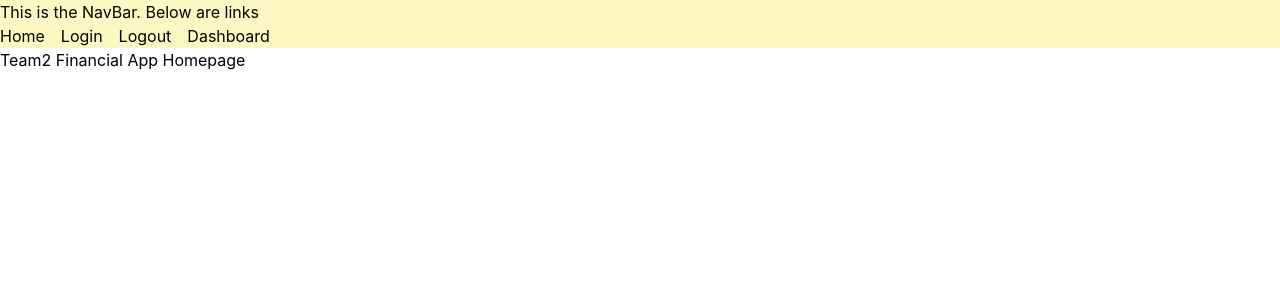
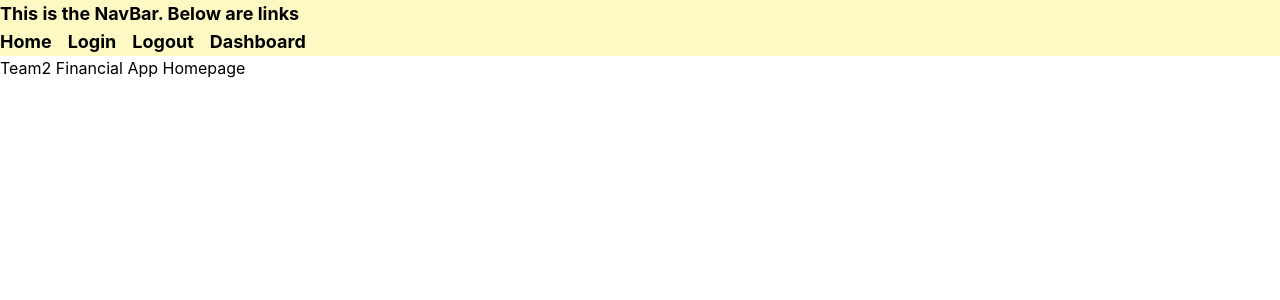
Before and after one commit to team2-hackathon/frontend-cra, a React (Create React App) app: page / in a window 1280 px wide. Shown: the top 300 px of the page. Built offline with nearby package versions, Linux system fonts and the light colour scheme; no server answers.

Commit message:
updated nav

```diff
--- a/src/component/NavBar.js
+++ b/src/component/NavBar.js
@@ -1,8 +1,8 @@
 export const NavBar = () => {
   return (
-    <div className="bg-yellow-100">
+    <div className="bg-yellow-100 text-lg font-bold">
       This is the NavBar. Below are links
-      <ul className="flex gap-4">
+      <ul className="flex gap-4 ">
         <li>
           <a href="/">Home</a>
         </li>
```
Also changed, not shown: 1 other file (tests, documents, lock files or other folders).
